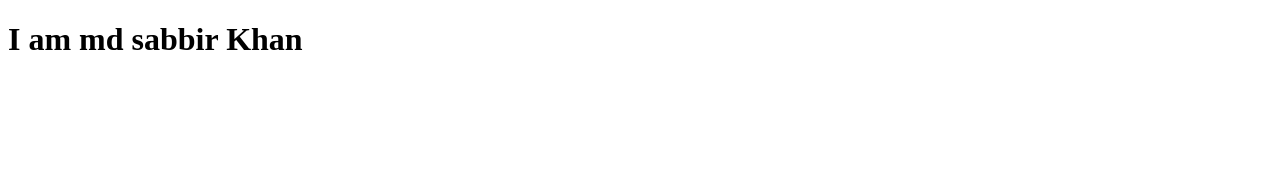
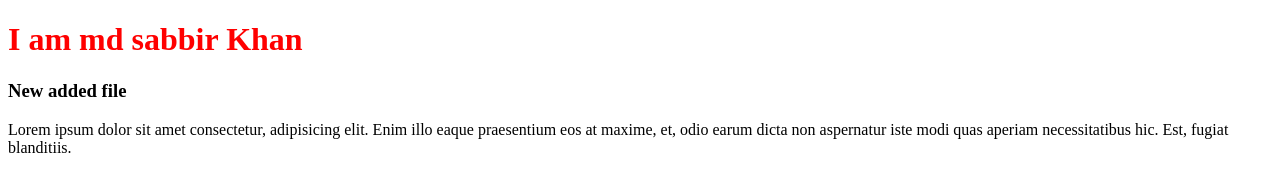
Before and after one commit to mdsabbirkhan1371/thirdtest-repo, a plain HTML site: page insex.html in a window 1280 px wide. Drawn offline with Linux system fonts and the light colour scheme.

Commit message:
added new thing

```diff
--- a/insex.html
+++ b/insex.html
@@ -6,10 +6,14 @@
     <meta http-equiv="X-UA-Compatible" content="IE=edge">
     <meta name="viewport" content="width=device-width, initial-scale=1.0">
     <title>Document</title>
+    <link rel="stylesheet" href="style.css">
 </head>
 
 <body>
     <h1>I am md sabbir Khan</h1>
+    <h3>New added file</h3>
+    <p>Lorem ipsum dolor sit amet consectetur, adipisicing elit. Enim illo eaque praesentium eos at maxime, et, odio
+        earum dicta non aspernatur iste modi quas aperiam necessitatibus hic. Est, fugiat blanditiis.</p>
 </body>
 
 </html>
--- /dev/null
+++ b/style.css
@@ -0,0 +1,3 @@
+h1{
+    color: red;
+}
```
